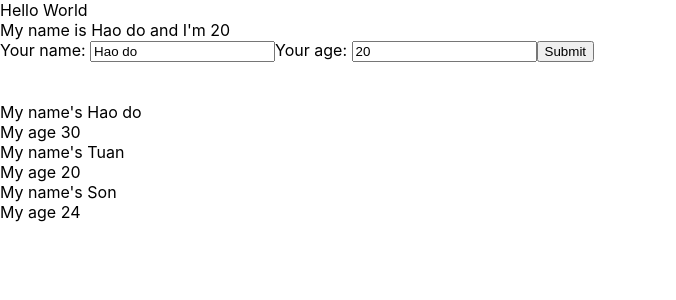
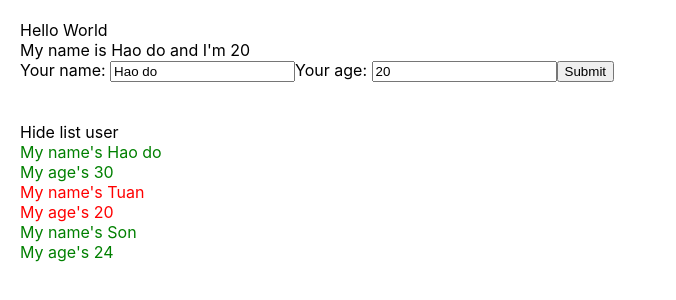
Before and after one commit to haodo04/ReactJS_Learn, a React (Create React App) app: page / in a window 1280 px wide. Shown: the top 300 px of the page, without its empty margins (0-676 px from the left). Built offline with nearby package versions, Linux system fonts and the light colour scheme.

Commit message:
conditional output

```diff
--- a/src/App.css
+++ b/src/App.css
@@ -1,5 +1,17 @@
 .App {
   text-align: center;
+}
+
+body {
+  padding: 20px;
+}
+
+.red {
+  color: red;
+}
+
+.green {
+  color: green;
 }
 
 .App-logo {
--- a/src/components/DisplayInfo.js
+++ b/src/components/DisplayInfo.js
@@ -1,19 +1,36 @@
 import React from "react";
 
 class DisplayInfo extends React.Component {
+
+  state = {
+    isShowListUser: true
+  }
+
+  handleShowHide = () => {
+    this.setState({
+      isShowListUser: !this.state.isShowListUser
+    })
+  }
+
   render() {
     // destructuring array/object
     const { listUsers } = this.props; // object
     return (
       <div>
-        {listUsers.map((user, index) => {
-          return (
-            <div key={user.id}>
-              <div>My name's {user.name}</div>
-              <div>My age {user.age}</div>
-            </div>
-          );
+        <div>
+            <span onClick={() => {this.handleShowHide()}}>Hide list user</span>
+
+        </div>
+        <div>{listUsers.map((user, index) => {
+                return (
+                    <div key={user.id} className=
+                    {+user.age > 22 ? "green" : "red"}>
+                    <div>My name's {user.name}</div>
+                    <div>My age's {user.age}</div>
+                    </div>
+                )
         })}
+        </div>
       </div>
     );
   }
```
